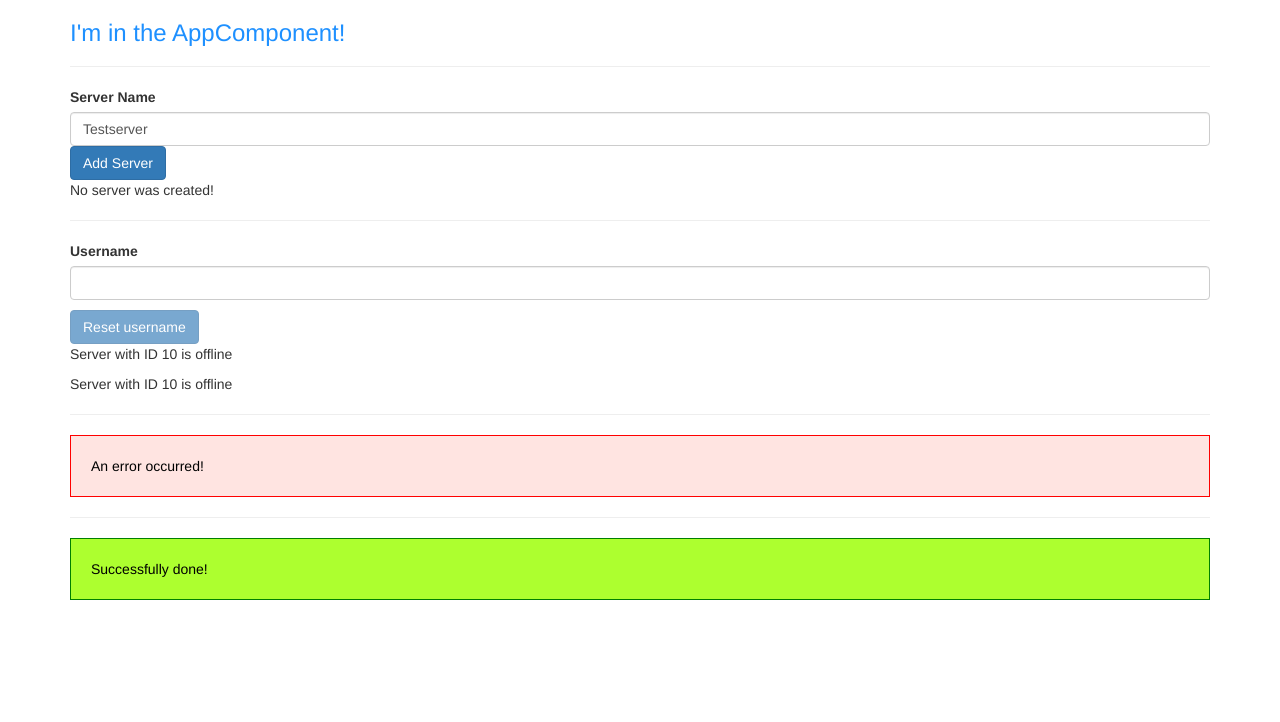
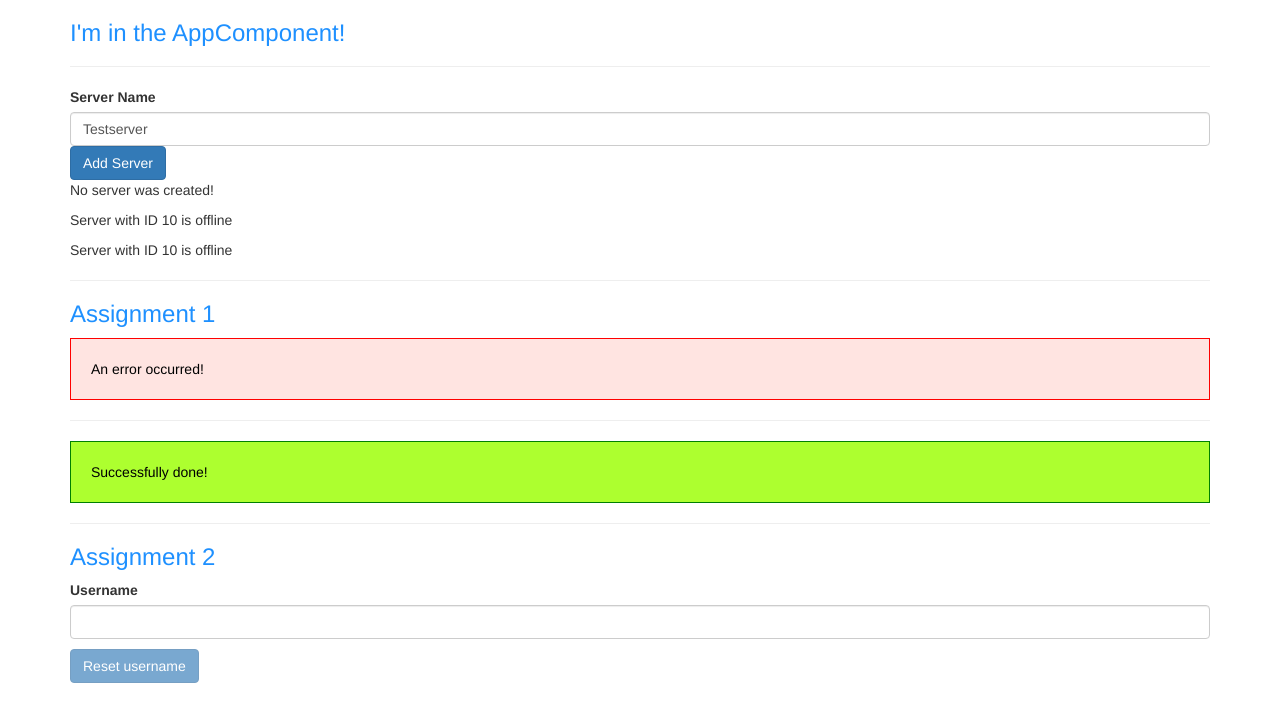
Before and after one commit to allanfantoni/my-first-app, an Angular app: page / in a window 1280 px wide. Shown: the top 722 px of the page. Built offline with nearby package versions, Linux system fonts and the light colour scheme.

Commit message:
Refactoring

```diff
--- a/src/app/app.component.html
+++ b/src/app/app.component.html
@@ -7,9 +7,13 @@
       <!-- <div app-servers></div> like a attribute -->
       <!-- <div class="app-servers"></div> like a class -->
       <hr>
+      <h3>Assignment 1</h3>
       <app-warning-alert></app-warning-alert>
       <hr>
       <app-success-alert></app-success-alert>
+      <hr>
+      <h3>Assignment 2</h3>
+      <app-reset-username></app-reset-username>
     </div>
   </div>
 </div>
--- a/src/app/app.module.ts
+++ b/src/app/app.module.ts
@@ -8,6 +8,7 @@ import { ServerComponent } from './server/server.component';
 import { ServersComponent } from './servers/servers.component';
 import { WarningAlertComponent } from './warning-alert/warning-alert.component';
 import { SuccessAlertComponent } from './success-alert/success-alert.component';
+import { ResetUsernameComponent } from './reset-username/reset-username.component';
 
 @NgModule({
   declarations: [
@@ -15,7 +16,8 @@ import { SuccessAlertComponent } from './success-alert/success-alert.component';
     ServerComponent,
     ServersComponent,
     WarningAlertComponent,
-    SuccessAlertComponent
+    SuccessAlertComponent,
+    ResetUsernameComponent
   ],
   imports: [
     BrowserModule,
--- /dev/null
+++ b/src/app/reset-username/reset-username.component.html
@@ -0,0 +1,9 @@
+<label for="">Username</label>
+
+<input type="text" class="form-control" [(ngModel)]="userName">
+
+<p>{{ userName }}</p>
+
+<button class="btn btn-primary" [disabled]="userName == ''" (click)="userName = ''">
+  Reset username
+</button>
--- /dev/null
+++ b/src/app/reset-username/reset-username.component.ts
@@ -0,0 +1,16 @@
+import { Component, OnInit } from '@angular/core';
+
+@Component({
+  selector: 'app-reset-username',
+  templateUrl: './reset-username.component.html'
+})
+
+export class ResetUsernameComponent implements OnInit {
+  userName = '';
+
+  constructor() {
+  }
+
+  ngOnInit(): void {
+  }
+}
--- a/src/app/servers/servers.component.html
+++ b/src/app/servers/servers.component.html
@@ -16,18 +16,5 @@
 <!-- <p>{{ allowNewServer }}</p> -->
 <p>{{ serverCreationStatus }}</p>
 
-<hr>
-
-<!-- username example -->
-<label for="">Username</label>
-
-<input type="text" class="form-control" [(ngModel)]="userName">
-
-<p>{{ userName }}</p>
-
-<button class="btn btn-primary" [disabled]="userName == ''" (click)="userName = ''">
-  Reset username
-</button>
-
 <app-server></app-server>
 <app-server></app-server>
```
